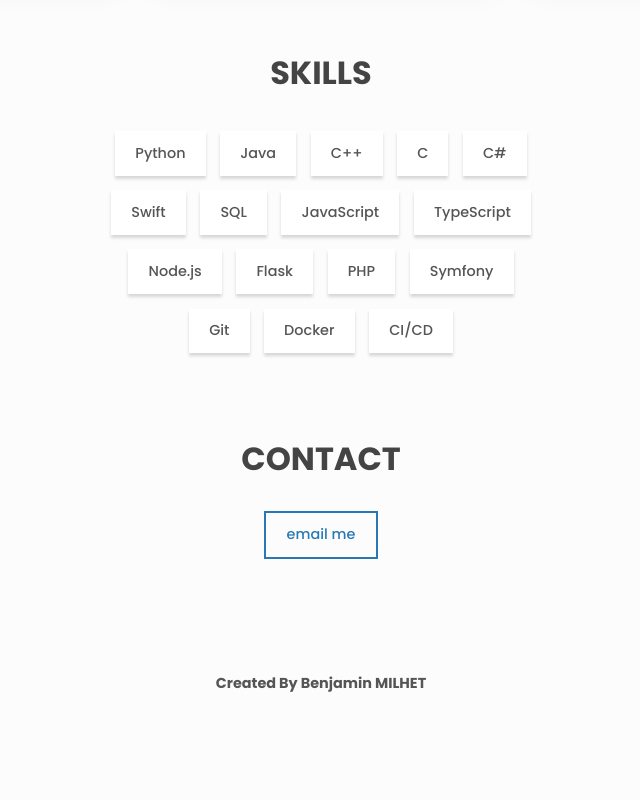
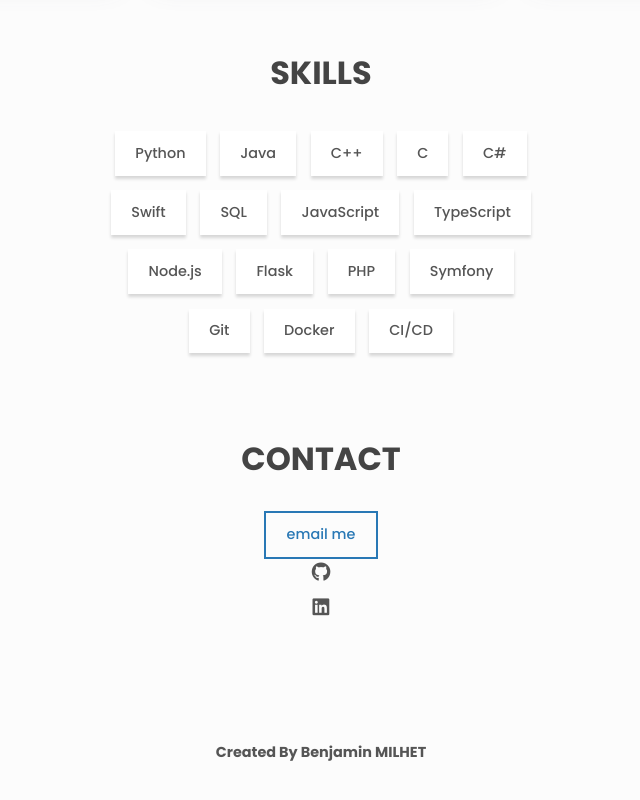
Before and after one commit to benjamin-milhet/benjamin-milhet.github.io, a plain HTML site: page index.html in a window 1280 px wide. Shown: the part 4605-5405 px from the top of the page, without its empty margins (319-959 px from the left). Before the commit the page ends 5348 px from the top, so only its background shows below. Drawn offline with Linux system fonts and the light colour scheme.

Commit message:
Update index.html

```diff
--- a/index.html
+++ b/index.html
@@ -535,6 +535,22 @@
         <a href="mailto:benjamin.milhet@outlook.fr">
           <span class="btn btn--outline">Email me</span>
         </a>
+
+	<a
+            href="https://github.com/benjamin-milhet"
+            aria-label="github"
+            class="link link--icon"
+          >
+            <i aria-hidden="true" class="fab fa-github"></i>
+          </a>
+
+          <a
+            href="https://fr.linkedin.com/in/benjamin-milhet-25876a204"
+            aria-label="linkedin"
+            class="link link--icon"
+          >
+            <i aria-hidden="true" class="fab fa-linkedin"></i>
+          </a>
       </section>
     </main>
 
```
